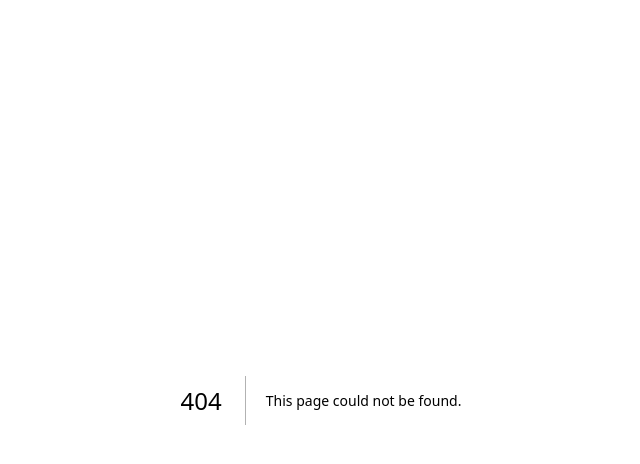
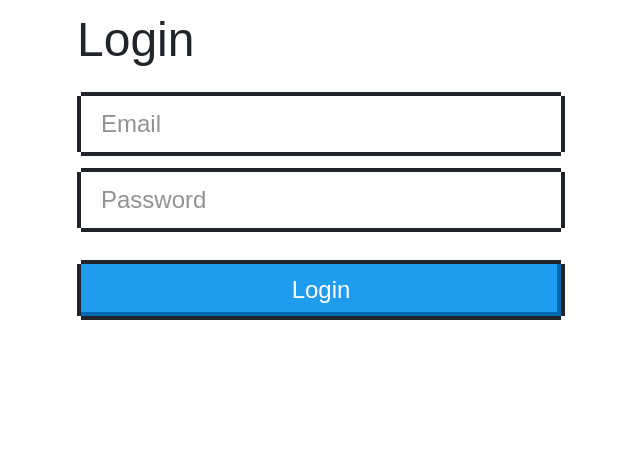
Before and after one commit to DanRed22/funrunssc, a Next.js app: page /login in a window 1280 px wide. Before the commit this address had no page. Shown: the top 464 px of the page, without its empty margins (319-959 px from the left). Built offline with nearby package versions, Linux system fonts and the light colour scheme; a web font is replaced by a local one.

Commit message:
Add login API and client-side login page

```diff
--- /dev/null
+++ b/app/api/admin/login/route.jsx
@@ -0,0 +1,48 @@
+import { NextResponse } from 'next/server';
+import { PrismaClient } from '@prisma/client';
+import bcrypt from 'bcrypt';
+
+const prisma = new PrismaClient();
+const SECRET_KEY = process.env.API_KEY;
+
+export async function POST(req) {
+  try {
+    const { email, password } = await req.json();
+
+    if (!email || !password) {
+      return NextResponse.json(
+        {
+          error: 'Missing required fields',
+        },
+        { status: 400 }
+      );
+    }
+    const user = prisma.user.findFirst({
+      where: { email: email },
+    });
+
+    if (!user || !bcrypt.compareSync(password, user.password)) {
+      return res.status(401).json({ message: 'Invalid Credentials' });
+    }
+    const token = jwt.sign({ email }, SECRET_KEY, { expiresIn: '30m' });
+
+    res.setHeader(
+      'Set-Cookie',
+      serialize('token', token, {
+        httpOnly: true,
+        secure: process.env.NODE_ENV === 'production',
+        sameSite: 'strict',
+        path: '/',
+        maxAge: 30 * 60, // 30 minutes
+      })
+    );
+
+    return res.status(200).json({ message: 'Login Successful', token });
+  } catch (error) {
+    console.error(error);
+    return NextResponse.json(
+      { error: 'Internal Server Error' },
+      { status: 500 }
+    );
+  }
+}
--- a/app/layout.jsx
+++ b/app/layout.jsx
@@ -1,7 +1,6 @@
 import { Jersey_10 } from 'next/font/google';
 import './globals.css';
 import 'nes.css/css/nes.css';
-import Navbar from '@/components/Navbar';
 
 export const metadata = {
   title: 'Virtual Fun Run & Treasure Hunt | USC SSC',
--- /dev/null
+++ b/app/login/page.jsx
@@ -0,0 +1,69 @@
+'use client';
+import axios from 'axios';
+import Cookies from 'js-cookie';
+import React, { useState } from 'react';
+
+export default function Page() {
+  const [data, setData] = useState({
+    email: '',
+    password: '',
+  });
+
+  const [loading, setLoading] = useState(false);
+  const in30Minutes = 1 / 48;
+  const handleSubmit = async () => {
+    if (!data.email || !data.password) {
+      alert('Please fill in all fields');
+      return;
+    }
+
+    setLoading(true);
+    try {
+      const response = await axios.post('/api/login', data);
+
+      if (response.status === 200) {
+        // Store the token in cookies
+        Cookies.set('token', response.data.token, { expires: in30Minutes }); // 1 day expiry
+
+        alert('Login Successful');
+      } else {
+        alert(`Login failed with error ${response.status}`);
+      }
+    } catch (error) {
+      alert(`Login failed: ${error.response?.data?.message || error.message}`);
+    } finally {
+      setLoading(false);
+    }
+  };
+
+  return (
+    <div className="flex flex-col items-center w-full">
+      <div className="flex flex-col">
+        <p className="text-5xl !mt-4">Login</p>
+        <input
+          className="nes-input !my-4 !w-[30rem] !text-2xl"
+          type="email"
+          placeholder="Email"
+          value={data.email}
+          onChange={(e) => setData({ ...data, email: e.target.value })}
+        />
+        <input
+          className="nes-input !w-[30rem] !text-2xl"
+          type="password"
+          placeholder="Password"
+          value={data.password}
+          onChange={(e) => setData({ ...data, password: e.target.value })}
+        />
+        <button
+          onClick={handleSubmit}
+          disabled={loading}
+          className={`nes-btn is-primary !my-8 !text-2xl ${
+            loading ? 'opacity-50' : ''
+          }`}
+        >
+          {loading ? 'Logging in...' : 'Login'}
+        </button>
+      </div>
+    </div>
+  );
+}
--- a/package.json
+++ b/package.json
@@ -20,6 +20,8 @@
     "bcrypt": "^5.1.1",
     "class-variance-authority": "^0.7.1",
     "clsx": "^2.1.1",
+    "js-cookie": "^3.0.5",
+    "jsonwebtoken": "^9.0.2",
     "lucide-react": "^0.485.0",
     "moment": "^2.30.1",
     "nes.css": "^2.2.1",
```
Also changed, not shown: tsconfig.json (added, +35 -0 lines), 1 other file (tests, documents, lock files or other folders).
